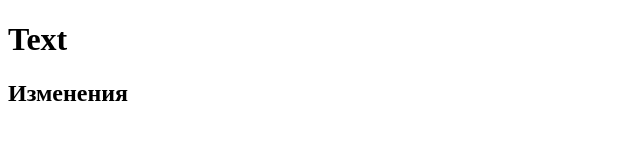
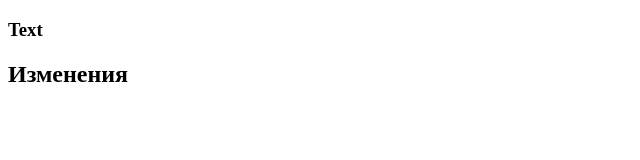
Before and after one commit to VladisLoveXo/my-project, a plain HTML site: page index.html in a window 1280 px wide. Shown: the whole page, without its empty margins (0-640 px from the left). Drawn offline with Linux system fonts and the light colour scheme.

Commit message:
Изменения в ветке new-feature

```diff
--- a/index.html
+++ b/index.html
@@ -6,7 +6,7 @@
           <title>Document</title>
 </head>
 <body>
-          <h1>Text</h1>
+          <h3>Text</h3>
           <H2>Изменения</H2>
 </body>
 </html>
```
